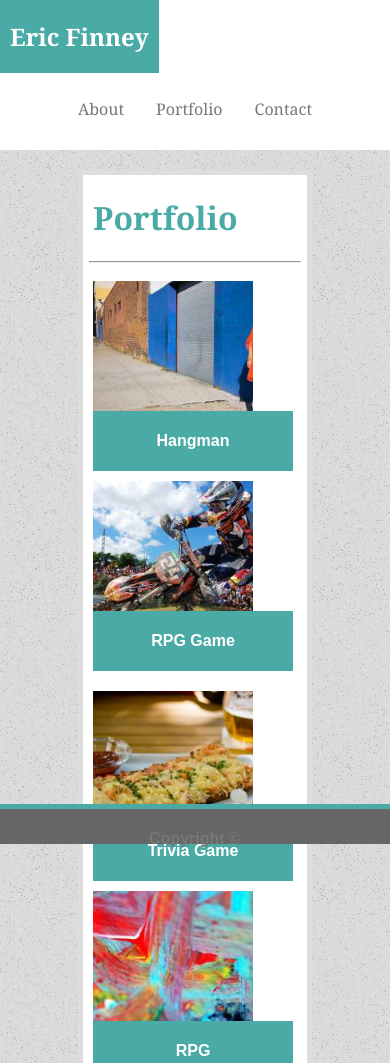
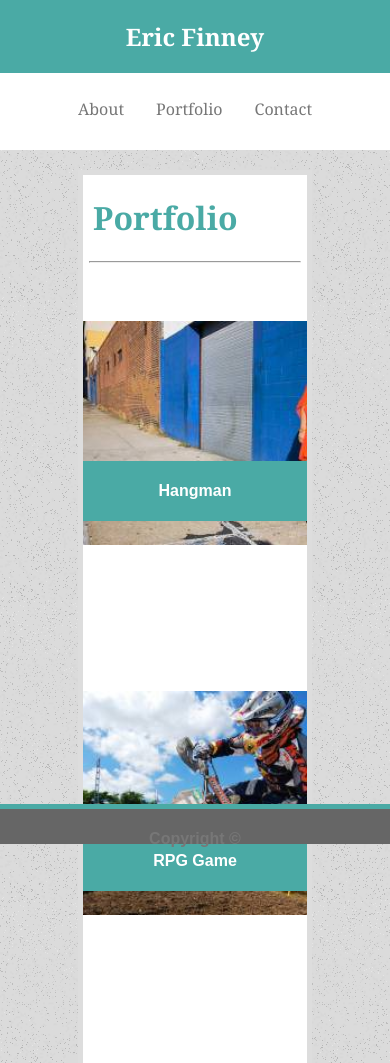
Before and after one commit to IyAmGroot/Responsive-Portfolio, a plain HTML site: page portfolio.html in a window 390 px wide. Shown: the top 1063 px of the page. Drawn offline with Linux system fonts and the light colour scheme.

Commit message:
2 NOV updates

```diff
--- a/assets/css/rsStyle.css
+++ b/assets/css/rsStyle.css
@@ -113,7 +113,7 @@ ul {
   padding-left: 10px;
 }
 img {
-  padding: 0 40px 0 0;
+  /* padding: 0 40px 0 0; */
 }
 
 li {
@@ -183,17 +183,7 @@ footer {
   text-align: center;
   background-color: #666666;
 }
-/*
-#submitMsg {
-  width: 70%;
-  margin: 0 auto;
-}
 
-#return {
-  width: 25%;
-  margin: 0 auto;
-}
-*/
 .row {
   /*CREATE MYROW to space row for profile and uncomment height*/
   width: 100%;
@@ -204,10 +194,11 @@ footer {
 .left {
   position: relative;
   float: left;
-  width: 200px;
+  width: 250px;
   height: 200px;
-  padding: 10px;
+  margin-right: 20px;
   background-color: #fff;
+  margin-bottom: 50px;
 }
 
 .imgText {
@@ -227,27 +218,21 @@ footer {
   height: 80px;
   width: 100%;
 }
-@media screen and (max-width: 980px) {
-  body {
-    background-color: red;
-  }
-}
+
 
 @media screen and (max-width: 768px) {
-  body {
-    background-color: yellow;
-  }
 
-  /*Settings to be moved to 640px*/
   header {
     width: 100%;
     text-align: center;
   }
-  li a {
-    text-align: center;
+  .left {
+    margin-bottom: 120px;
+    margin-top: 50px;
   }
+
   #myPic {
-    width: 50%;
+    width: 85%;
   }
   [class*="col-"] {
     width: 100%;
@@ -255,25 +240,33 @@ footer {
   li {
     float: right;
   }
-  #headerDiv {
-	width: 100%;
-	text-align: center;
-  }
-  ul{
-	  text-align: center;
-	  position: relative;
-	  display: inline-block;
+  ul {
+    display: inline-block;
   }
 }
 @media screen and (max-width: 640px) {
-  body {
-    background-color: blue;
+
+
+  header {
+    width: 100%;
+    text-align: center;
   }
-  header {
-    position: static;
+  .left {
+    margin-bottom: 120px;
+    margin-top: 50px;
   }
-  img {
+
+  #myPic {
     width: 100%;
-    height: auto;
+  }
+  [class*="col-"] {
+    width: 100%;
+  }
+  li {
+    float: right;
+  }
+  ul {
+    display: inline-block;
   }
 }
+}
--- a/portfolio.html
+++ b/portfolio.html
@@ -10,12 +10,12 @@
 </head>
 
 <body>
-    <div id="headerDiv">
+    <div id="headerDiv" class="row">
         <header>
-            <div id="myName">
+            <div id="myName" class="col-3">
                 <h2>Eric Finney</h2>
             </div>
-            <div id="navLinks">
+            <div id="navLinks" class="col-9">
                 <ul>
                     <li>
                         <a href="contact.html">Contact</a>
@@ -39,14 +39,14 @@
         <hr>
 
         <div class="row">
-            <div class="left">
+            <div class="left col-3">
                 <img class="imgTile" alt="Hangman" src="assets/images/img1.jpg">
                 <div class="imgText">
                     <h4>Hangman</h4>
                 </div>
             </div>
 
-            <div class="left">
+            <div class="left col-3">
                 <img class="imgTile" alt="RPG Game" src="assets/images/img2.jpg">
                 <div class="imgText">
                     <h4>RPG Game</h4>
@@ -55,14 +55,14 @@
         </div>
         <div class="break"></div>
         <div class="row">
-            <div class="left">
+            <div class="left col-3">
                 <img class="imgTile" alt="Trivia Game" src="assets/images/img3.jpg">
                 <div class="imgText">
                     <h4>Trivia Game</h4>
                 </div>
             </div>
 
-            <div class="left">
+            <div class="left col-3">
                 <img class="imgTile" alt="RPG" src="assets/images/img4.jpg">
                 <div class="imgText">
                     <h4>RPG</h4>
@@ -70,7 +70,7 @@
             </div>
         </div>
         <div class="row">
-            <div class="left">
+            <div class="left col-3">
                 <img class="imgTile" alt="Rock, Paper, Scissors" src="assets/images/img5.jpg">
                 <div class="imgText">
                     <h4>Rock, Paper, Scissors</h4>
```
